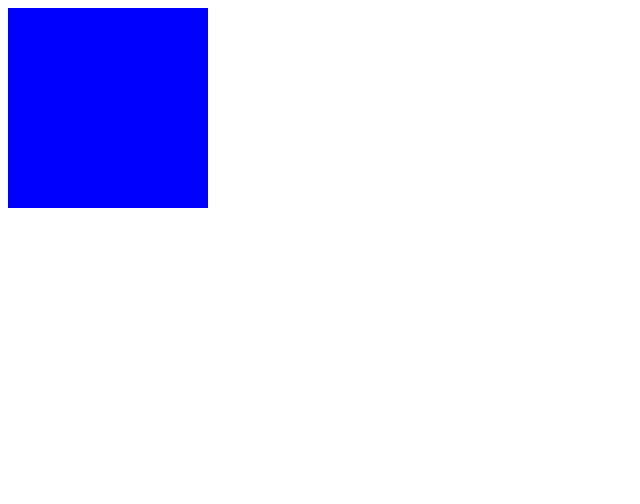
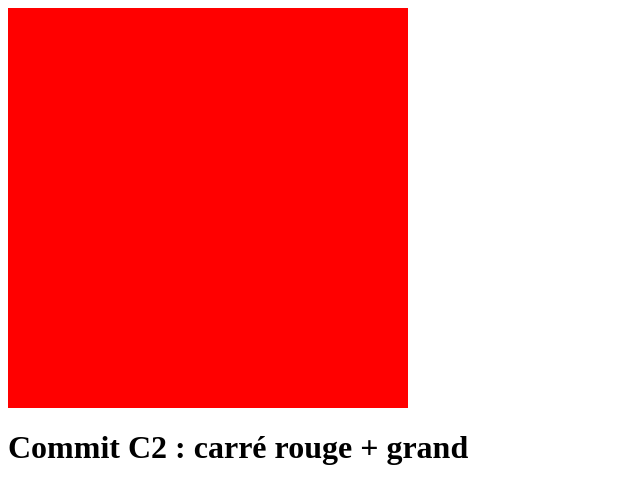
Before and after one commit to sghanem10/ISCOD, a plain HTML site: page index.html in a window 1280 px wide. Shown: the whole page, without its empty margins (0-640 px from the left). Drawn offline with Linux system fonts and the light colour scheme.

Commit message:
C3 : Ajout d'un h1 et carré rouge + grand

```diff
--- a/index.html
+++ b/index.html
@@ -10,6 +10,6 @@
 <body>
 
     <div class="carre"></div>
-
+    <h1>Commit C2 : carré rouge + grand</h1>
 </body>
 </html>
--- a/style.css
+++ b/style.css
@@ -1,5 +1,5 @@
 .carre {
-    height : 200px;
-    width : 200px;
-    background-color: blue;
+    height : 400px;
+    width : 400px;
+    background-color: red;
 }
```
